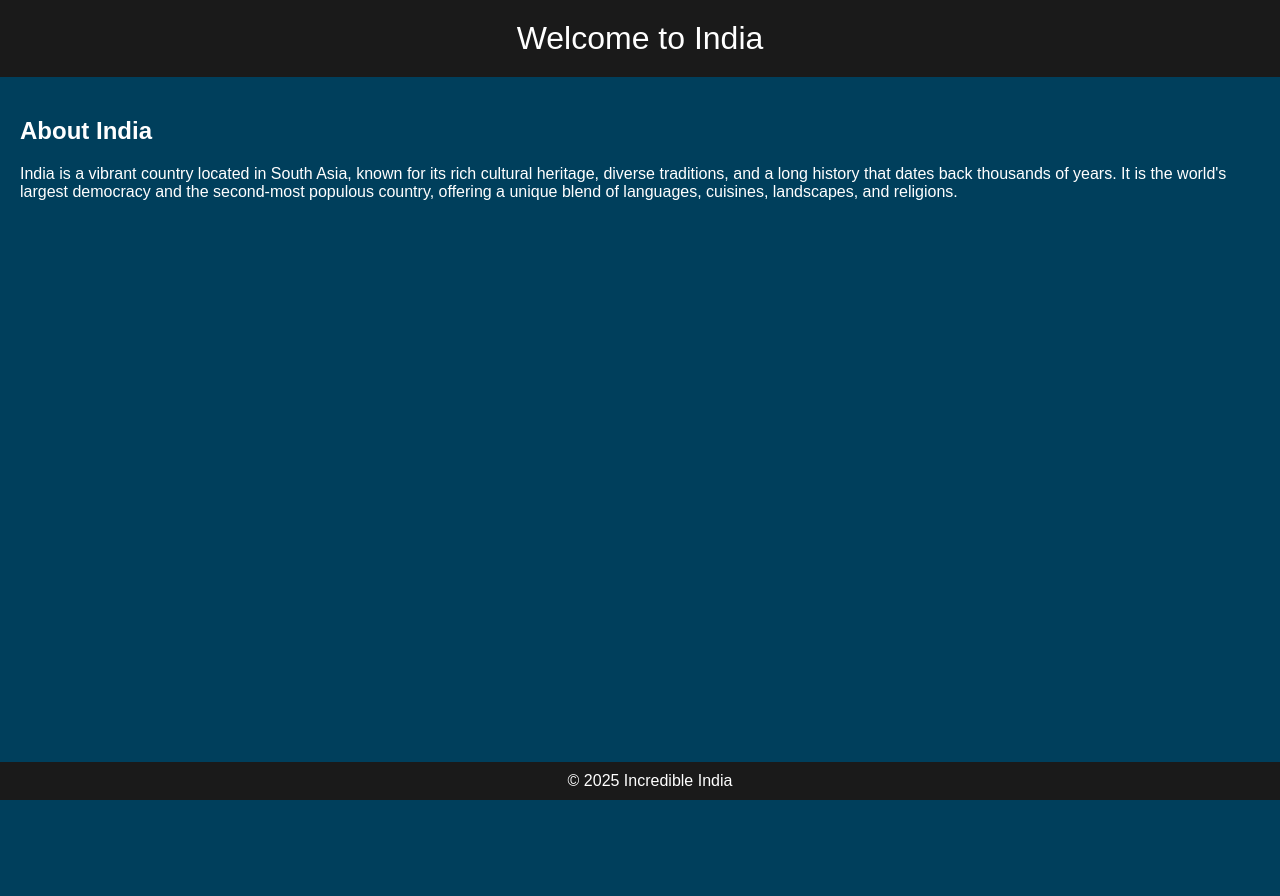
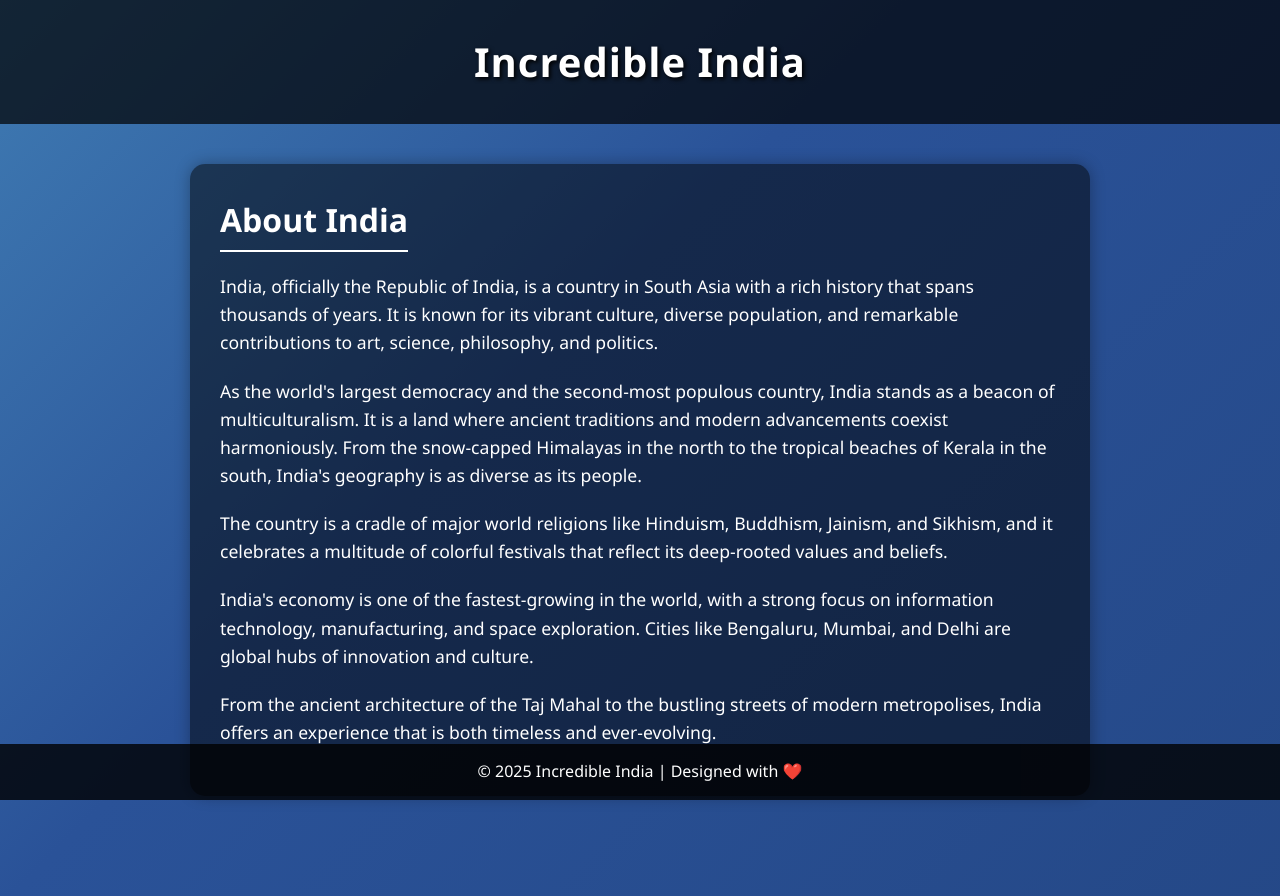
Before and after one commit to Aparna019-A/Aparna-, a plain HTML site: page index.html in a window 1280 px wide. Before the commit the page ends 800 px from the top, so only its background shows below. Drawn offline with Linux system fonts and the light colour scheme.

Commit message:
Update index.html

```diff
--- a/index.html
+++ b/index.html
@@ -2,67 +2,108 @@
 <html lang="en">
 <head>
   <meta charset="UTF-8">
-  <title>India - Land of Diversity</title>
+  <title>Incredible India</title>
   <style>
+    * {
+      margin: 0;
+      padding: 0;
+      box-sizing: border-box;
+    }
+
     body {
-      font-family: Arial, sans-serif;
-      margin: 0;
-      transition: background-color 1s ease;
+      font-family: 'Segoe UI', Tahoma, Geneva, Verdana, sans-serif;
       color: white;
+      background: linear-gradient(-45deg, #1e3c72, #2a5298, #6dd5ed, #2193b0);
+      background-size: 400% 400%;
+      animation: gradientBG 15s ease infinite;
+      line-height: 1.6;
+      padding-bottom: 60px; /* For footer space */
+    }
+
+    @keyframes gradientBG {
+      0% { background-position: 0% 50%; }
+      50% { background-position: 100% 50%; }
+      100% { background-position: 0% 50%; }
     }
 
     header {
-      background-color: #1a1a1a;
-      padding: 20px;
+      background-color: rgba(0, 0, 0, 0.7);
+      padding: 30px 0;
       text-align: center;
-      font-size: 2em;
+      font-size: 2.5em;
+      font-weight: bold;
+      letter-spacing: 1px;
+      text-shadow: 2px 2px 4px #000;
     }
 
     main {
-      padding: 20px;
+      max-width: 900px;
+      margin: 40px auto;
+      background-color: rgba(0, 0, 0, 0.5);
+      padding: 30px;
+      border-radius: 15px;
+      box-shadow: 0 0 15px rgba(0,0,0,0.3);
+    }
+
+    h2 {
+      font-size: 2em;
+      margin-bottom: 20px;
+      border-bottom: 2px solid #fff;
+      display: inline-block;
+      padding-bottom: 5px;
+    }
+
+    p {
+      font-size: 1.1em;
+      margin-bottom: 20px;
     }
 
     footer {
-      background-color: #1a1a1a;
-      padding: 10px;
+      position: fixed;
+      bottom: 0;
+      width: 100%;
+      background-color: rgba(0, 0, 0, 0.8);
       text-align: center;
-      position: fixed;
-      width: 100%;
-      bottom: 0;
+      padding: 15px 0;
+      font-size: 1em;
     }
   </style>
 </head>
 <body>
 
   <header>
-    Welcome to India
+    Incredible India
   </header>
 
   <main>
     <h2>About India</h2>
     <p>
-      India is a vibrant country located in South Asia, known for its rich cultural heritage,
-      diverse traditions, and a long history that dates back thousands of years. It is the
-      world's largest democracy and the second-most populous country, offering a unique blend
-      of languages, cuisines, landscapes, and religions.
+      India, officially the Republic of India, is a country in South Asia with a rich history that spans thousands of years.
+      It is known for its vibrant culture, diverse population, and remarkable contributions to art, science, philosophy, and politics.
+    </p>
+    <p>
+      As the world's largest democracy and the second-most populous country, India stands as a beacon of multiculturalism.
+      It is a land where ancient traditions and modern advancements coexist harmoniously.
+      From the snow-capped Himalayas in the north to the tropical beaches of Kerala in the south,
+      India's geography is as diverse as its people.
+    </p>
+    <p>
+      The country is a cradle of major world religions like Hinduism, Buddhism, Jainism, and Sikhism,
+      and it celebrates a multitude of colorful festivals that reflect its deep-rooted values and beliefs.
+    </p>
+    <p>
+      India's economy is one of the fastest-growing in the world, with a strong focus on information technology,
+      manufacturing, and space exploration. Cities like Bengaluru, Mumbai, and Delhi are global hubs of innovation and culture.
+    </p>
+    <p>
+      From the ancient architecture of the Taj Mahal to the bustling streets of modern metropolises,
+      India offers an experience that is both timeless and ever-evolving.
     </p>
   </main>
 
   <footer>
-    &copy; 2025 Incredible India
+    &copy; 2025 Incredible India | Designed with ❤️
   </footer>
-
-  <script>
-    const colors = ["#003f5c", "#2f4b7c", "#665191", "#a05195", "#d45087", "#f95d6a", "#ff7c43", "#ffa600"];
-    let index = 0;
-
-    function changeBackground() {
-      document.body.style.backgroundColor = colors[index];
-      index = (index + 1) % colors.length;
-    }
-
-    setInterval(changeBackground, 3000); // Change every 3 seconds
-  </script>
 
 </body>
 </html>
```
